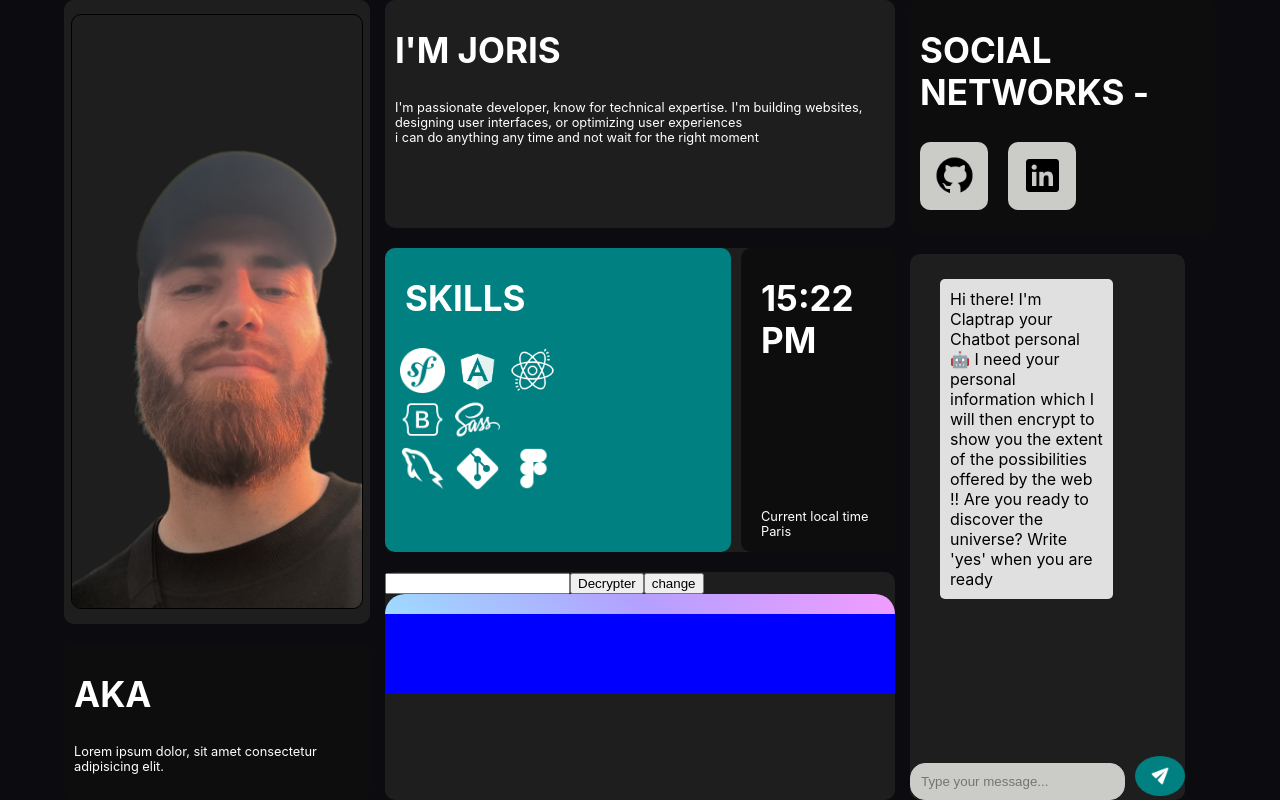
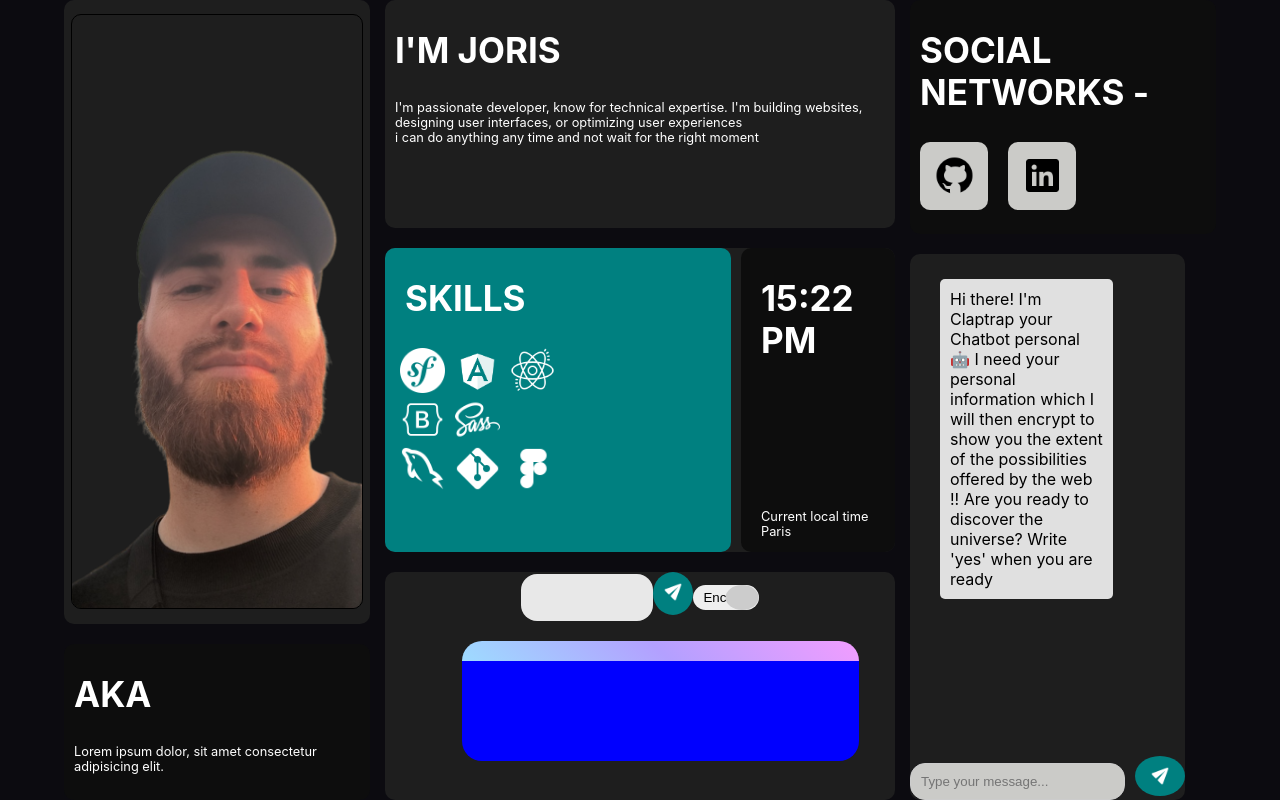
Before and after one commit to jorisbertier/Portfolio, a React (Create React App) app: page / in a window 1280 px wide. Shown: the part 2840-3640 px from the top of the page. Built offline with nearby package versions, Linux system fonts and the light colour scheme.

Commit message:
styled response wrapper

```diff
--- a/src/components/Encrypt/Encrypt.jsx
+++ b/src/components/Encrypt/Encrypt.jsx
@@ -1,30 +1,104 @@
 import React, { useState } from 'react'
 import styled from 'styled-components'
+import {Logos} from '../../datas/LogoDatas'
+
+const EncryptContainer = styled.div `
+    display: flex;
+    flex-direction: column;
+    justify-content: center;
+    align-items: center;
+`
+const WrapperResponse = styled.div `
+    width: 100%;
+    display: flex;
+    flex-direction: column;
+    // justify-content: center;
+    // text-align: center;
+`
+
 
 const ResponseArea = styled.div `
     background: linear-gradient(45deg, #9edbff, #b3a0ff 50%, #f29dff);
     border-radius: 20px 20px 0 0;
     padding: 10px 20px;
     // position: relative;
+    width: 70%;
+    margin-left: 15%;
+    margin-top: 20px;
 `
 const ResponseContainer = styled.div `
     height: 5rem;
     background: blue;
+    width: 70%;
+    margin-left: 15%;
+    padding: 10px 20px;
+    border-radius: 0 0 20px 20px;
+`
+
+const InputEncrypt = styled.input `
+width: 70%;
+    border: none;
+    padding: 1rem;
+    border-radius: 1rem;
+    background: #e8e8e8;
+    // box-shadow: 20px 20px 60px #c5c5c5,
+        // -20px -20px 60px #ffffff;
+    transition: 0.3s;
+        width: 100px;
+        &:focus {
+            outline-color: #e8e8e8;
+            background: #e8e8e8;
+            box-shadow: inset 20px 20px 60px #c5c5c5,
+                inset -20px -20px 60px #ffffff;
+            transition: 0.3s;
+        }
+`
+
+const ButtonSubmit = styled.button `
+    padding: 10px;
+    background: teal;
+    border: none;
+    border-radius: 50%;
 
 `
+const LogoSend = styled.img `
+    width: 20px;
+    height: 20px;
+`
+
+const SwitchButton = styled.button`
+    position: relative;
+    padding: 5px 10px;
+    background-color: #eee;
+    border: none;
+    outline: none;
+    cursor: pointer;
+    border-radius: 20px;
+`;
+
+const Indicator = styled.div`
+    position: absolute;
+    border-radius: 50%;
+    top: 0;
+    left: 0;
+    width: 50%;
+    height: 100%;
+    background-color: #ccc;
+    transition: transform 0.3s ease;
+    transform: ${({ encrypt }) => encrypt ? 'translateX(0)' : 'translateX(100%)'};
+`;
+
+
 export const Encrypt = () => {
 
     const [inputValue, setInputValue] = useState('')
-    // const [submitedValue, setSubmitedValue] = useState('')
     const [encryptValue, setEncryptValue] = useState('')
-
     const [isOpen, setIsOpen] = useState(false)
 
     const encryptData = (data) => {
         let encryptedData = '';
 
         for (let i = 0; i < data.length; i++) {
-            const char = data[i];
             const charCode = data.charCodeAt(i);
             const shift = i + 1;
 
@@ -43,9 +117,8 @@ export const Encrypt = () => {
         let decryptedData = '';
 
         for (let i = 0; i < encryptedData.length; i++) {
-            const char = encryptedData[i];
+
             const charCode = encryptedData.charCodeAt(i);
-
             const shift = i + 1;
 
             let decryptedCharCode = charCode - shift;
@@ -62,14 +135,13 @@ export const Encrypt = () => {
     const handleChange = (e) => {
         setInputValue(e.target.value);
     }
+
     const handleSubmit = (event) => {
         event.preventDefault();
         const textEncrypted = encryptData(inputValue)
         setEncryptValue(textEncrypted)
-        // ser
-        // setEncryptValue(encryptData(inputValue));
-        // console.log(textEncrypted)
     }
+
     const handleSubmitDecrypt = (event) => {
         event.preventDefault();
         const textEncrypted = decryptData(inputValue)
@@ -77,25 +149,19 @@ export const Encrypt = () => {
     }
 
     return (
-    <div>
-        {isOpen ?
-        <form onSubmit={handleSubmit}>
-            <input type="text" onChange={handleChange}/>
-            <button type="submit">Encrypter</button>
-            <button onClick={() => setIsOpen(false)}>change</button>
-        </form>
-        :
-        <form onSubmit={handleSubmitDecrypt}>
-            <input type="text" onChange={handleChange}/>
-            <button type="submit">Decrypter</button>
-            <button onClick={() => setIsOpen(true)}>change</button>
-        </form>
-        }
-        <div>
-
-            <ResponseArea></ResponseArea>
-            <ResponseContainer>{encryptValue}</ResponseContainer>
-        </div>
-    </div>
-  )
+        <EncryptContainer>
+            <form onSubmit={isOpen ? handleSubmitDecrypt : handleSubmit}>
+                <InputEncrypt type="text" onChange={handleChange}/>
+                <ButtonSubmit type="submit"><LogoSend src={Logos.Send} alt="logo send" /></ButtonSubmit>
+                <SwitchButton onClick={() => setIsOpen(!isOpen)}>
+                    <Indicator encrypt={isOpen} />
+                    {isOpen ? 'Decrypt' : 'Encrypt'}
+                </SwitchButton>
+            </form>
+            <WrapperResponse>
+                <ResponseArea></ResponseArea>
+                <ResponseContainer>{encryptValue}</ResponseContainer>
+            </WrapperResponse>
+        </EncryptContainer>
+    )
 }
```
